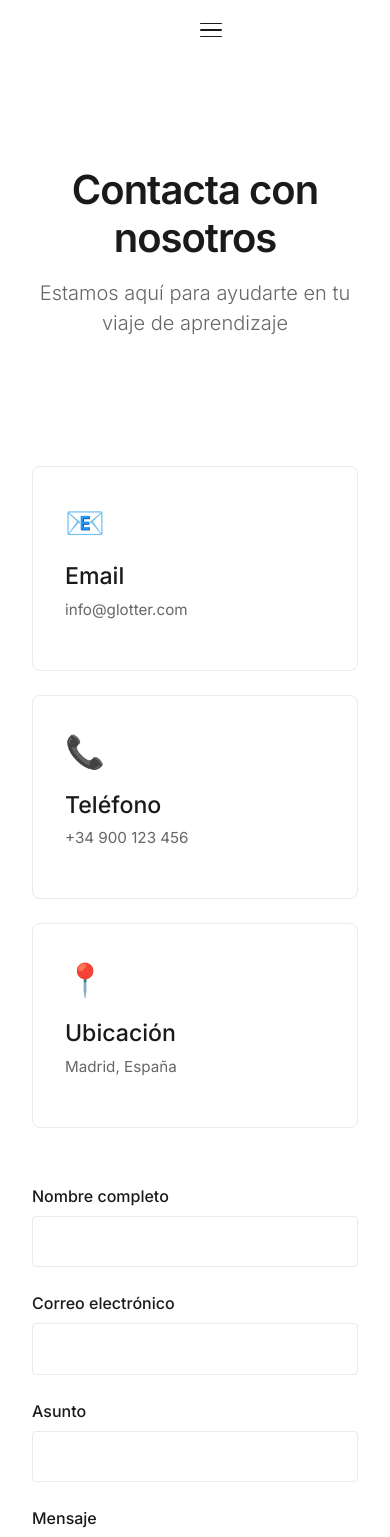
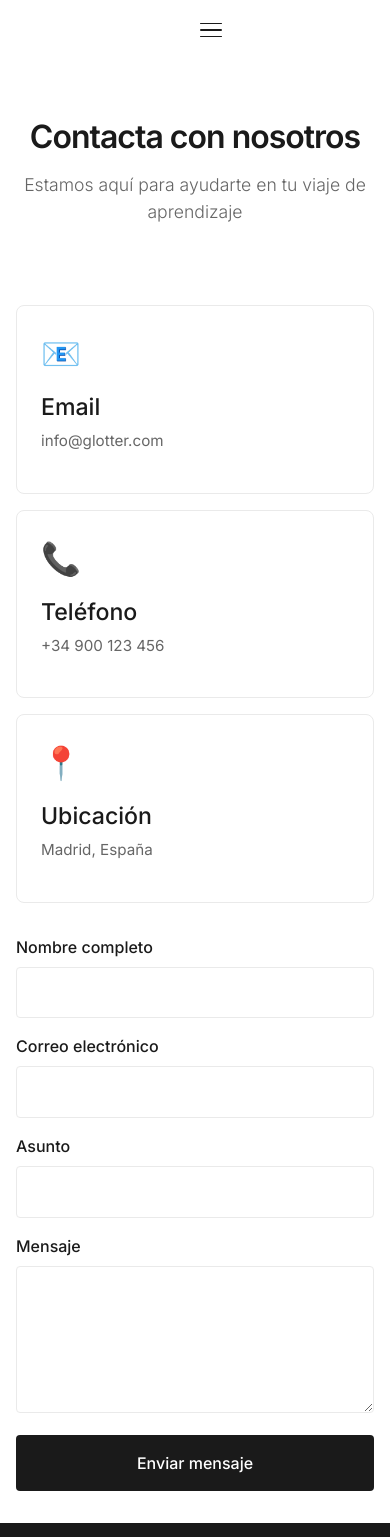
Before and after one commit to carlosrodmor/glotter-language, an Angular app: page /contact in a window 390 px wide. Shown: the top 1537 px of the page. Built offline with nearby package versions, Linux system fonts and the light colour scheme.

Commit message:
responsive fixed

```diff
--- a/src/app/components/about/about.component.scss
+++ b/src/app/components/about/about.component.scss
@@ -189,8 +189,47 @@
 }
 
 @media (max-width: 768px) {
+  .about-hero {
+    padding: 3rem 0;
+
+    h1 {
+      font-size: 2.5rem;
+    }
+  }
+
+  .about-mission {
+    grid-template-columns: 1fr;
+    gap: 2rem;
+    padding: 2rem 0;
+
+    .mission-content {
+      h2 {
+        font-size: 2rem;
+        text-align: center;
+      }
+
+      p {
+        text-align: center;
+      }
+    }
+  }
+
+  .about-values {
+    padding: 3rem 0;
+    margin: 2rem -1rem;
+
+    h2 {
+      font-size: 2rem;
+    }
+
+    .values-grid {
+      padding: 0 1rem;
+      gap: 1.5rem;
+    }
+  }
+
   .about-team {
-    padding: 4rem 0;
+    padding: 3rem 0;
 
     h2 {
       font-size: 2rem;
@@ -198,12 +237,32 @@
 
     .team-grid {
       gap: 2rem;
-      padding: 0 1.5rem;
+      padding: 0 1rem;
     }
 
-    .team-member .member-image {
-      height: 250px;
+    .team-member {
+      .member-image {
+        height: 250px;
+      }
+
+      .member-info {
+        padding: 1.5rem;
+      }
     }
+  }
+}
+
+@media (max-width: 480px) {
+  .about-container {
+    padding: 1rem;
+  }
+
+  .about-hero h1 {
+    font-size: 2rem;
+  }
+
+  .about-values .value-card {
+    padding: 1.5rem;
   }
 }
 
--- a/src/app/components/contact/contact.component.scss
+++ b/src/app/components/contact/contact.component.scss
@@ -112,12 +112,60 @@
 }
 
 @media (max-width: 768px) {
+  .container {
+    padding: 1rem;
+  }
+
+  .contact-hero {
+    padding: 3rem 0;
+
+    h1 {
+      font-size: 2.5rem;
+    }
+
+    .subtitle {
+      font-size: 1.1rem;
+    }
+  }
+
   .contact-content {
     grid-template-columns: 1fr;
     gap: 2rem;
+    padding: 1rem 0;
   }
 
-  .contact-hero h1 {
-    font-size: 2.5rem;
+  .contact-info {
+    display: grid;
+    grid-template-columns: repeat(auto-fit, minmax(250px, 1fr));
+    gap: 1rem;
+
+    .info-card {
+      margin-bottom: 0;
+      padding: 1.5rem;
+    }
   }
 }
+
+@media (max-width: 480px) {
+  .contact-hero {
+    padding: 2rem 0;
+
+    h1 {
+      font-size: 2rem;
+    }
+  }
+
+  .contact-info {
+    grid-template-columns: 1fr;
+  }
+
+  .contact-form {
+    .form-group {
+      margin-bottom: 1rem;
+    }
+
+    input, textarea {
+      padding: 0.7rem;
+    }
+  }
+}
--- a/src/app/components/home/components/statistics/statistics.component.scss
+++ b/src/app/components/home/components/statistics/statistics.component.scss
@@ -3,19 +3,56 @@
   grid-template-columns: repeat(3, 1fr);
   gap: 2rem;
   padding: 4rem 2rem;
+  background: white;
+  max-width: 1200px;
+  margin: 0 auto;
+
+  .stat-item {
+    text-align: center;
+    padding: 2rem;
+
+    .stat-number {
+      font-size: 3.5rem;
+      font-weight: 700;
+      color: #1a1a1a;
+      margin-bottom: 0.5rem;
+      display: block;
+    }
+
+    p {
+      color: #666;
+      font-size: 1.2rem;
+      margin: 0;
+    }
+  }
 
   @media (max-width: 768px) {
     grid-template-columns: repeat(2, 1fr);
     padding: 2rem 1rem;
+    gap: 1.5rem;
+
+    .stat-item {
+      padding: 1.5rem;
+
+      .stat-number {
+        font-size: 2.8rem;
+      }
+
+      p {
+        font-size: 1.1rem;
+      }
+    }
   }
 
   @media (max-width: 480px) {
     grid-template-columns: 1fr;
-    gap: 1.5rem;
+    gap: 1rem;
 
     .stat-item {
+      padding: 1rem;
+
       .stat-number {
-        font-size: 2rem;
+        font-size: 2.5rem;
       }
 
       p {
```
